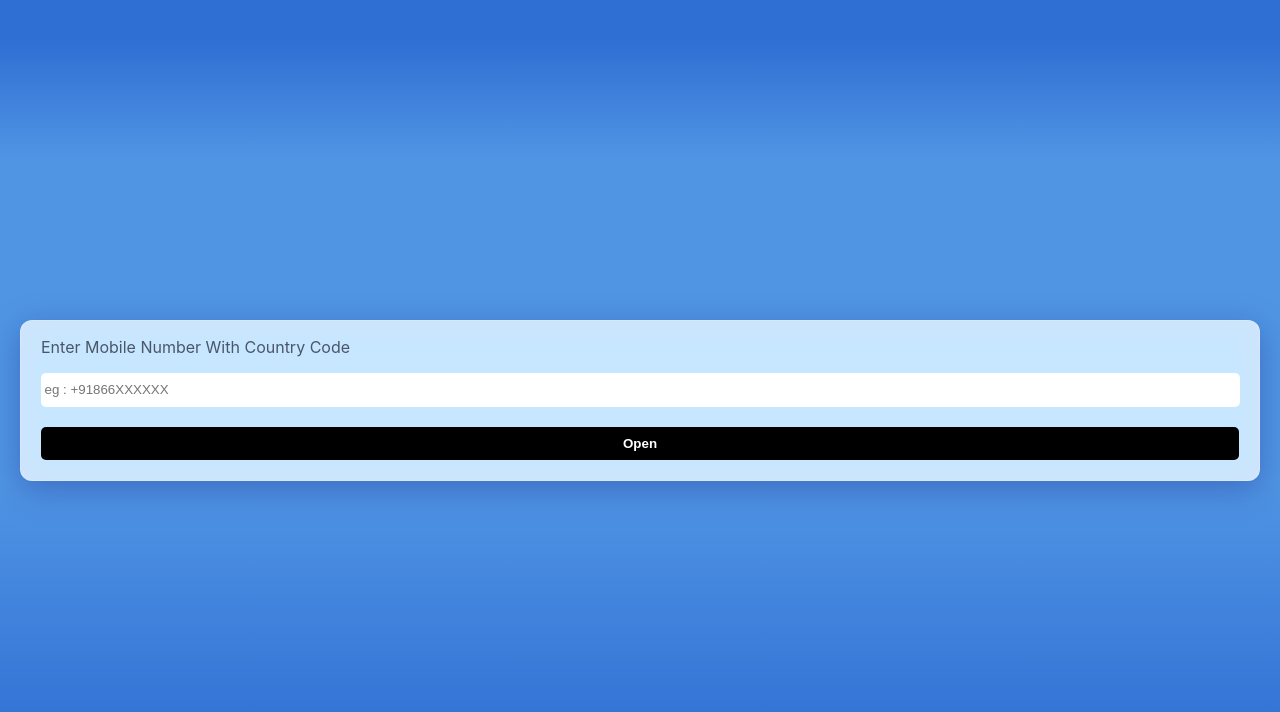
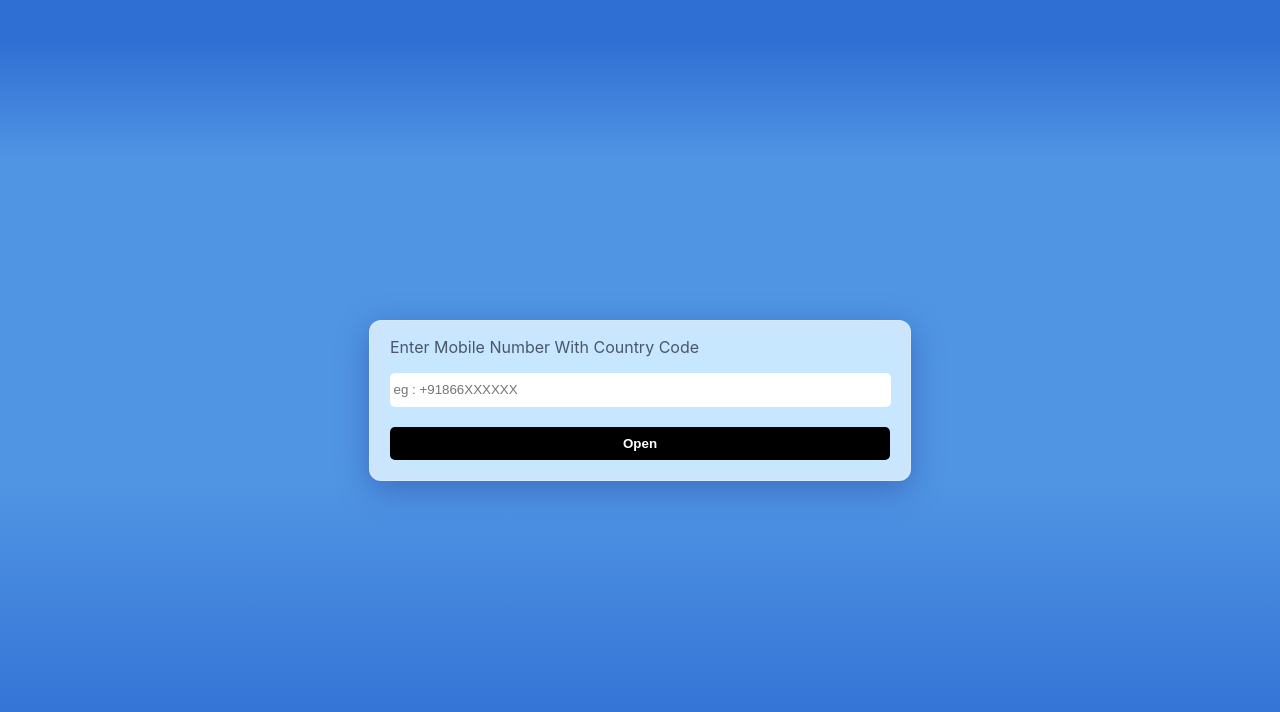
Before and after one commit to Sohail-khan786/no-save-whatsapp, a React (Create React App) app: page / in a window 1280 px wide. Shown: the top 712 px of the page. Built offline with nearby package versions, Linux system fonts and the light colour scheme.

Commit message:
master : styling made responsive

```diff
--- a/src/App.css
+++ b/src/App.css
@@ -59,3 +59,9 @@ html, body, #root, #root>div {
     color: #fff;
     font-weight: 800;
 }
+
+@media only screen and (min-width : 500px) {
+  .card {
+      width: 500px;
+  }
+}
```
